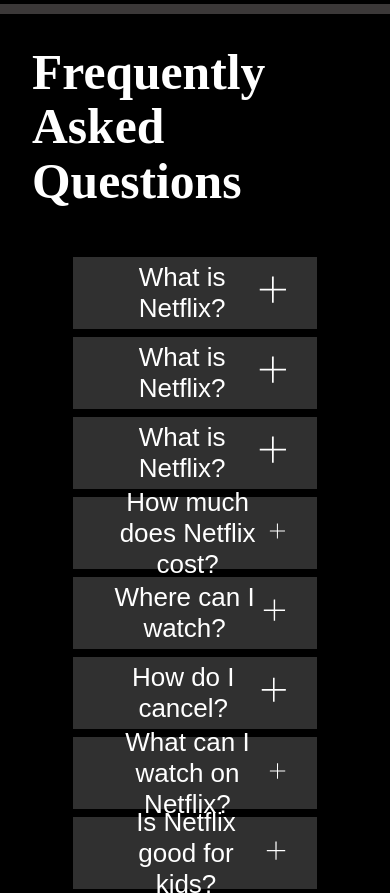
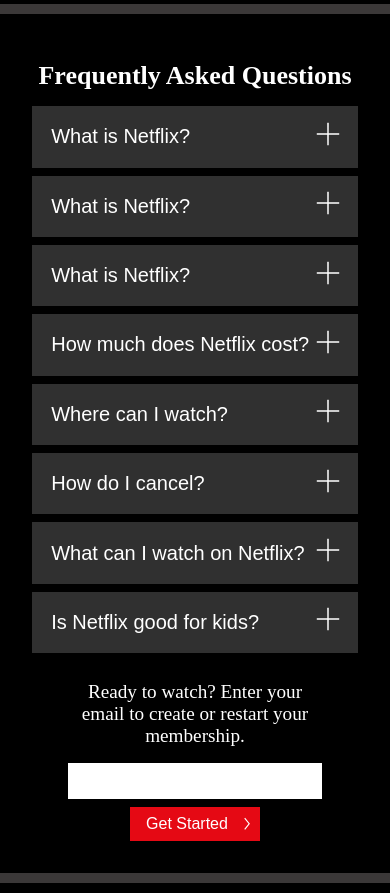
Before and after one commit to AngelDarco/Css_Netflix_Copia, a website built with webpack: page src/index.html in a window 390 px wide. Shown: the part 3700-4593 px from the top of the page. Built offline with nearby package versions, Linux system fonts and the light colour scheme.

Commit message:
questions section responsive add

```diff
--- a/src/style.css
+++ b/src/style.css
@@ -7,7 +7,9 @@
     padding: 0;
     box-sizing: border-box;
 }
-
+body{
+    min-width: 320px;
+}
 .portada {
     display: flex;
     flex-flow: column;
@@ -162,7 +164,7 @@
     border: 1px solid blue;
 }
 .portada .cuerpo .email button {
-    width: 30%;
+    width: 35%;
     height: 35%;
     background-color: #e50914;
     font-size: 1.3rem;
@@ -175,10 +177,10 @@
 .portada .cuerpo .email button svg {
     position: absolute;
     top: auto;
-    right: -10%;
+    right: -5%;
     top: 30%;
-    width: 40%;
-    height: 40%;
+    width: 35%;
+    height: 35%;
     fill: #fff;
 }
 
@@ -401,31 +403,34 @@
     justify-content: center;
 }
 
-.questions .container .closed {
-    display: none;
+.questions .container h1 {
+    font-size: 3.1rem;
+    line-height: 1.1;
+    margin: 1rem 0;
+    text-align: center;
 }
 
 .questions .container ul {
     width: 75%;
     height: 100%;
-    margin: 2em auto;
 }
 .questions .container ul li {
-    background-color: #303030;
     margin-bottom: 0.5rem;
     font-size: 1.6rem;
     font-weight: 400;
     width: 100%;
-    height: 4.5rem;
-
+    height: auto;
     list-style-type: none;
     display: flex;
     align-items: center;
     justify-content: center;
+    flex-direction: column;
+    flex-shrink: 100%;
+
 }
-/* icon */
+/* question container */
 .questions .container ul li button {
-    background-color: inherit;
+    background-color: #303030;
     border: none;
     color: #fff;
     font-size: 26px;
@@ -434,27 +439,26 @@
     display: flex;
     align-items: center;
     justify-content: space-between;
-    padding: 0 2rem;
+    padding: 1.2rem;
 }
+/* hiden div */
+.questions .container .closed {
+    display: none;
+    font-size: 26px;
+    background-color: #303030;
+    margin-top: .3rem;
+    padding: 1.2rem;
+}
+
 /* svg icon */
 .questions .container ul li button svg {
-    width: 30px;
-    height: 30px;
+    width: 1.1em;
+    height: 1.1em;
     fill: #fff;
     transform: rotate(45deg);
 }
 
-.questions .container h1 {
-    font-size: 3.1rem;
-    line-height: 1.1;
-    margin-bottom: 0.5rem;
-}
 
-.questions .container h3 {
-    font-size: 1.2rem;
-    font-weight: 400;
-    margin-bottom: 20px;
-}
 
 /* questions input */
 .questions .container .email {
@@ -462,23 +466,40 @@
     height: 7rem;
     display: flex;
     align-items: center;
-    justify-content: space-around;
+    justify-content: space-between;
+    flex-direction: column;
     margin-top: 20px;
 }
 
-.questions .container .email input {
+.questions .container .email .input{
+    display: flex;
     width: 100%;
-    height: 35%;
+    height: 100%;
+}
+
+.questions .container .email h3 {
+    font-size: 1.2rem;
+    font-weight: 400;
+    padding: 0 2%;
+    margin-bottom: 1rem;
+    text-align: center;
+}
+
+.questions .container .email .input input {
+    width: 100%;
+    max-height: 50px;
+    height: 100%;
     font-size: 19px;
     border-style: none;
     outline: none;
+    text-align: center;
 }
 .questions .container .email input:active {
     border: 1px solid blue;
 }
 .questions .container .email button {
     width: 30%;
-    height: 35%;
+    height: 70%;
     background-color: #e50914;
     font-size: 1.3rem;
     padding: 0 10px;
@@ -696,6 +717,42 @@
     z-index: -100;
 }
 
+/* Question section */
+.questions .container h1 {
+    font-size: 2.5rem;
+}
+.questions .container ul{
+    width: 90%;
+}
+
+.questions .container ul li button {
+    font-size: 20px;
+}
+.questions .container ul li .closed{
+    font-size: 20px;
+}
+.questions .container .email{
+    height: 9rem;
+}
+.questions .container .email .input{
+    display: flex;
+    align-items: center;
+    justify-content: center;
+    gap: .5rem;
+    flex-direction: column;
+    width: 100%;
+    height: 100%;
+}
+.questions .container .email .input button{
+    font-size: 1rem;
+    width: auto;
+    height: auto;
+    flex: 1 1 auto;
+    padding: .5rem 1rem;
+    padding-right: 2rem;
+    text-align: center;
+}
+
 
     @media (max-width: 500px) {
         /* portada section */
@@ -703,16 +760,16 @@
             width: 100%;
         }
 
-        /* section divs text h2*/
+        /* section divs text h1*/
 .enjoy .text h1, .download .text h1, .watch .text h1,
 .kids .text h1,
-.questions div h1{
+.questions .container h1{
     font-size: 1.625rem;
 }
 /* section divs text h2*/
 .enjoy .text h2, .download .text h2, .watch .text h2,
 .kids .text h2,
-.questions div h3{
+.questions .container h3{
     font-size: 1.125rem;
 }
 
@@ -727,6 +784,14 @@
     height: 50%;
 }
 
+/* Question section */
+.questions .container ul{
+    width: 100%;
+}
+.questions .container .email{
+    height: 10rem;
+}
+
 
 }
 }
```
